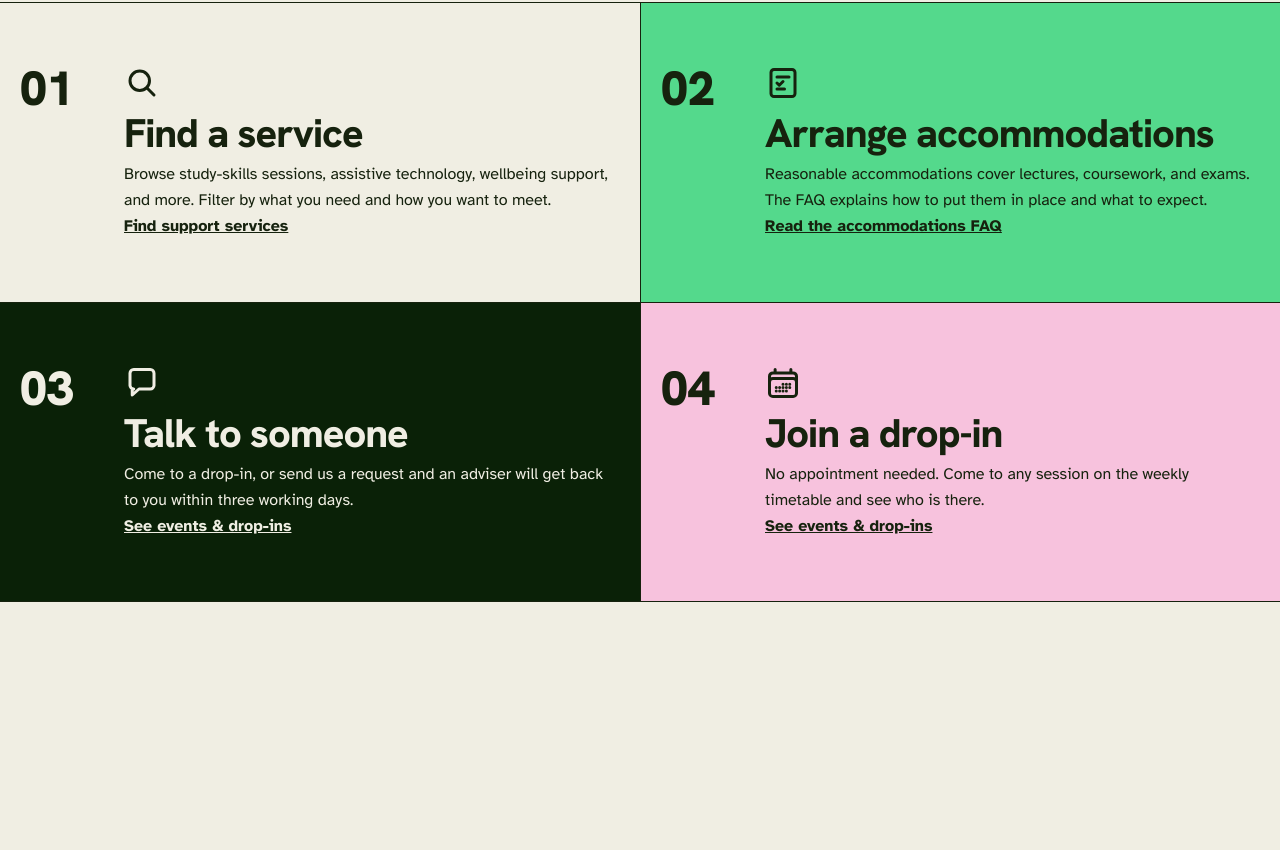
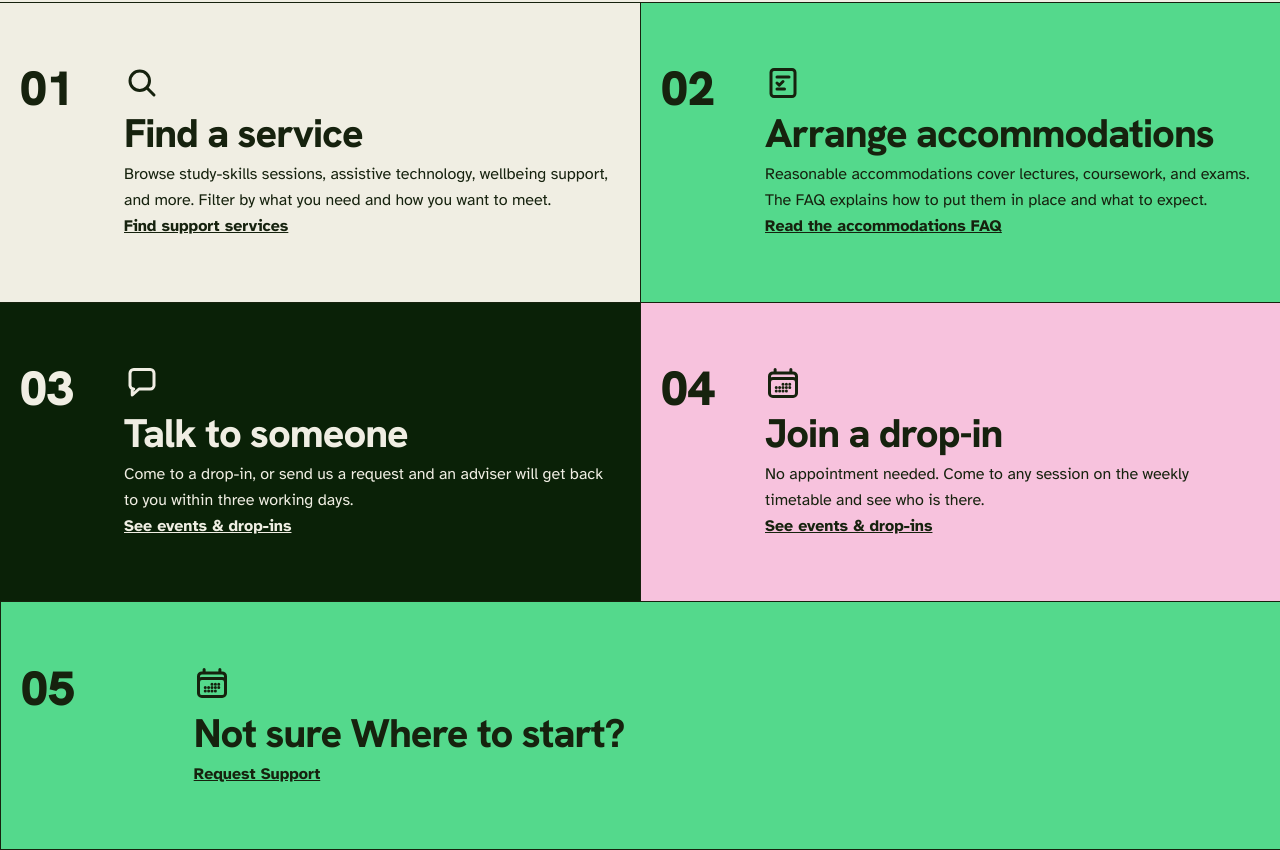
Before and after one commit to n00254890/Web-design-frameworks, a website: page 04-grid-starter/index.html in a window 1280 px wide. Shown: the part 1901-2751 px from the top of the page. Before the commit the page ends 2503 px from the top, so only its background shows below. Drawn offline with Linux system fonts and the light colour scheme.

Commit message:
week 4 span the whole row challenge

```diff
--- a/04-grid-starter/index.html
+++ b/04-grid-starter/index.html
@@ -475,6 +475,46 @@
               </div>
             </div>
           </li>
+
+            <li
+            class="col-span-full border-t-(length:--rule) border-l-(length:--rule) border-ink bg-green text-on-light"
+            >
+            <div class="grid grid-cols-[minmax(5rem,12%)_1fr] gap-6 px-5 py-[clamp(2.25rem,1.5rem+3vw,4rem)]">
+              <span
+                class="font-display text-[clamp(2rem,1.5rem+2vw,3rem)] leading-none font-black"
+                aria-hidden="true"
+                >05</span
+              >
+              <div class="min-w-0 break-words">
+                <svg
+                  class="mb-3 h-9 w-9"
+                  viewBox="0 0 24 24"
+                  fill="none"
+                  stroke="currentColor"
+                  stroke-width="2"
+                  stroke-linecap="round"
+                  stroke-linejoin="round"
+                  aria-hidden="true"
+                >
+                  <path
+                    d="M6.75 3V5.25M17.25 3V5.25M3 18.75V7.5C3 6.25736 4.00736 5.25 5.25 5.25H18.75C19.9926 5.25 21 6.25736 21 7.5V18.75M3 18.75C3 19.9926 4.00736 21 5.25 21H18.75C19.9926 21 21 19.9926 21 18.75M3 18.75V11.25C3 10.0074 4.00736 9 5.25 9H18.75C19.9926 9 21 10.0074 21 11.25V18.75M12 12.75H12.0075V12.7575H12V12.75ZM12 15H12.0075V15.0075H12V15ZM12 17.25H12.0075V17.2575H12V17.25ZM9.75 15H9.7575V15.0075H9.75V15ZM9.75 17.25H9.7575V17.2575H9.75V17.25ZM7.5 15H7.5075V15.0075H7.5V15ZM7.5 17.25H7.5075V17.2575H7.5V17.25ZM14.25 12.75H14.2575V12.7575H14.25V12.75ZM14.25 15H14.2575V15.0075H14.25V15ZM14.25 17.25H14.2575V17.2575H14.25V17.25ZM16.5 12.75H16.5075V12.7575H16.5V12.75ZM16.5 15H16.5075V15.0075H16.5V15Z"
+                  />
+                </svg>
+                <h3
+                  class="mb-2 font-display text-h2 leading-none font-extrabold tracking-tight text-balance"
+                >
+                  Not sure Where to start?
+                </h3>
+
+                <p>
+                  <a class="font-bold text-inherit underline" href="events.html"
+                    >Request Support</a
+                  >
+                </p>
+              </div>
+            </div>
+            </li>
+
         </ul>
       </section>
     </main>
```
Also changed, not shown: 04-grid-starter/assets/app.css.
